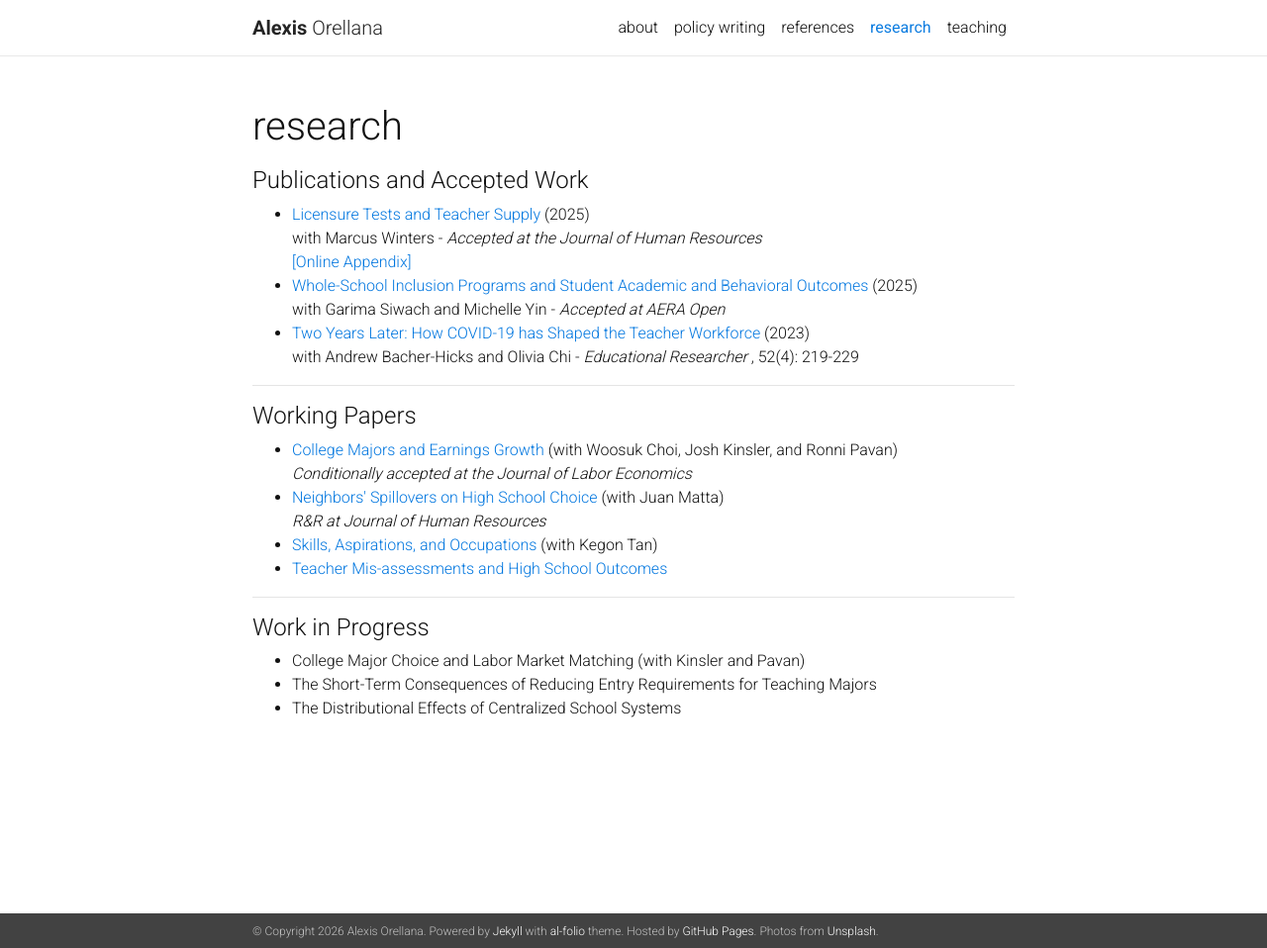
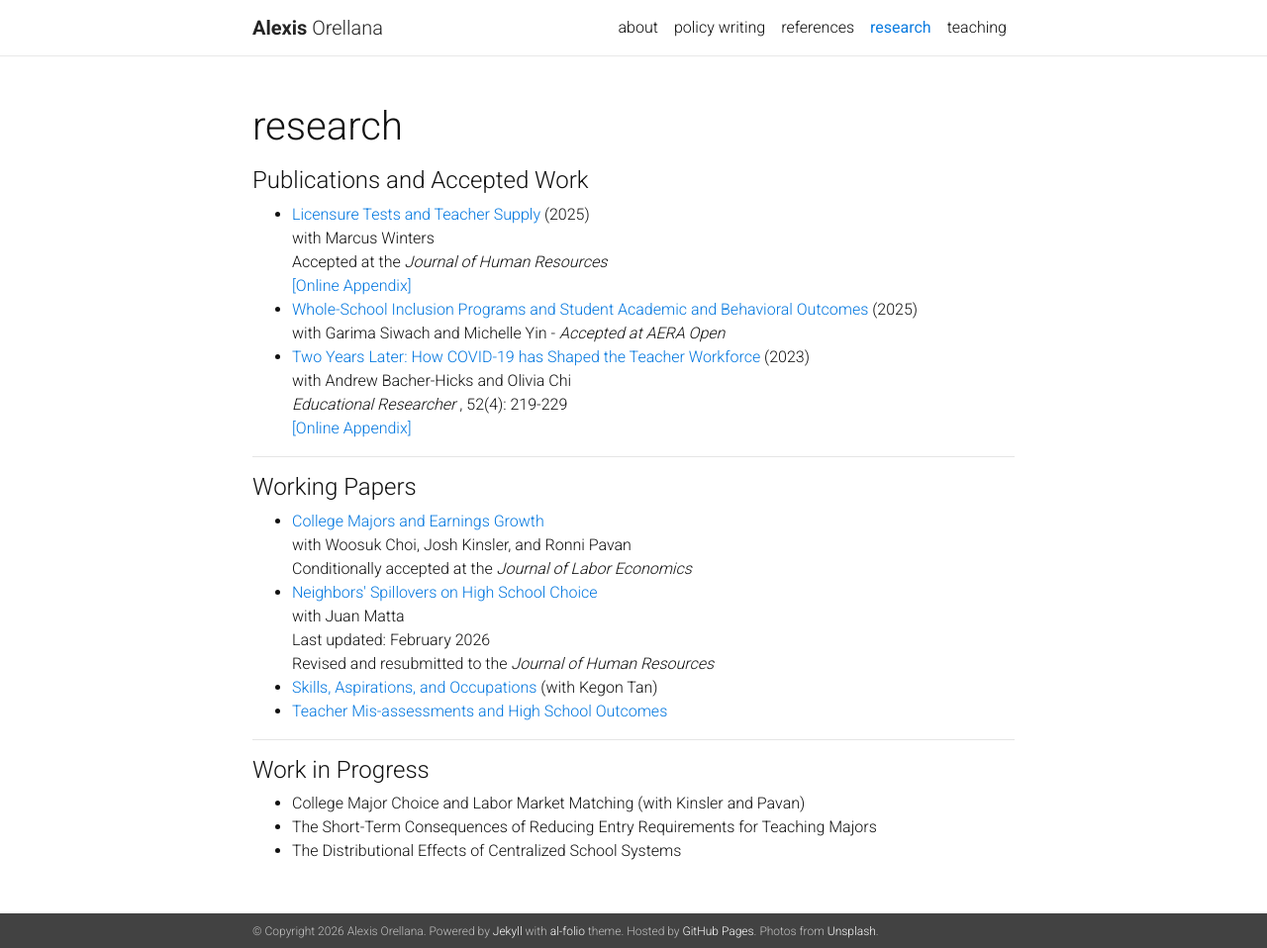
Before and after one commit to alexisorellana/alexisorellana.github.io, a Jekyll site: the page built from _pages/research.md, in a window 1280 px wide and 958 px high. Shown: the whole window at 99% size. Built offline with Jekyll 4.4.1, drawn with Linux system fonts in a browser that asks for light colours; nearby versions of some CDN libraries; a style sheet for code colours, icons or effects is not loaded.

Commit message:
update 10-30

```diff
--- a/_pages/research.md
+++ b/_pages/research.md
@@ -13,7 +13,9 @@ nav: true
 
 <li> <a href="{{ site.baseurl }}/assets/pdf/jhr.0324-13465R2.full.pdf" target="_blank">Licensure Tests and Teacher Supply</a> (2025)
 <br>
-with Marcus Winters - <em> Accepted at the Journal of Human Resources </em> </li>
+with Marcus Winters
+<br>
+Accepted at the  <em> Journal of Human Resources </em> </li>
 <a href="{{ site.baseurl }}/assets/pdf/Licensure_Appendix.pdf" target="_blank">[Online Appendix]</a>
 
 
@@ -23,7 +25,10 @@ with Garima Siwach and Michelle Yin - <em> Accepted at AERA Open </em> </li>
 
 <li> <a href="{{ site.baseurl }}/assets/pdf/BCO_2023.pdf" target="_blank">Two Years Later: How COVID-19 has Shaped the Teacher Workforce</a> (2023)
 <br>
-with Andrew Bacher-Hicks and Olivia Chi - <em> Educational Researcher </em>, 52(4): 219-229 </li>
+with Andrew Bacher-Hicks and Olivia Chi
+<br>
+<em> Educational Researcher </em>, 52(4): 219-229 </li>
+<a href="{{ site.baseurl }}/assets/pdf/BCO_2023_appendix.pdf" target="_blank">[Online Appendix]</a>
 
 </ul>
 
@@ -35,15 +40,20 @@ with Andrew Bacher-Hicks and Olivia Chi - <em> Educational Researcher </em>, 52(
 
 
 <li> <a href="{{ site.baseurl }}/assets/pdf/CKOP_9_18_25.pdf" target="_blank">College Majors and Earnings Growth</a>
- (with Woosuk Choi, Josh Kinsler, and Ronni Pavan)
 <br>
-<em> 		Conditionally accepted at the Journal of Labor Economics </em> </li>
+with Woosuk Choi, Josh Kinsler, and Ronni Pavan
+<br>
+Conditionally accepted at the <em> Journal of Labor Economics </em> </li>
 
 
 
-<li> <a href="{{ site.baseurl }}/assets/pdf/neighbors_SAE.pdf" target="_blank">Neighbors' Spillovers on High School Choice</a> (with Juan Matta)
+<li> <a href="{{ site.baseurl }}/assets/pdf/neighbors_SAE.pdf" target="_blank">Neighbors' Spillovers on High School Choice</a>
 <br>
-<em> R&R at Journal of Human Resources </em> </li>
+with Juan Matta
+<br>
+Last updated: February 2026
+<br>
+Revised and resubmitted to the <em> Journal of Human Resources </em> </li>
 
 
 <li> <a href="{{ site.baseurl }}/assets/pdf/igo_main.pdf" target="_blank">Skills, Aspirations, and Occupations</a> (with Kegon Tan) </li>
```
Also changed, not shown: _pages/about.md (+1 -1 lines), 2 other files.
